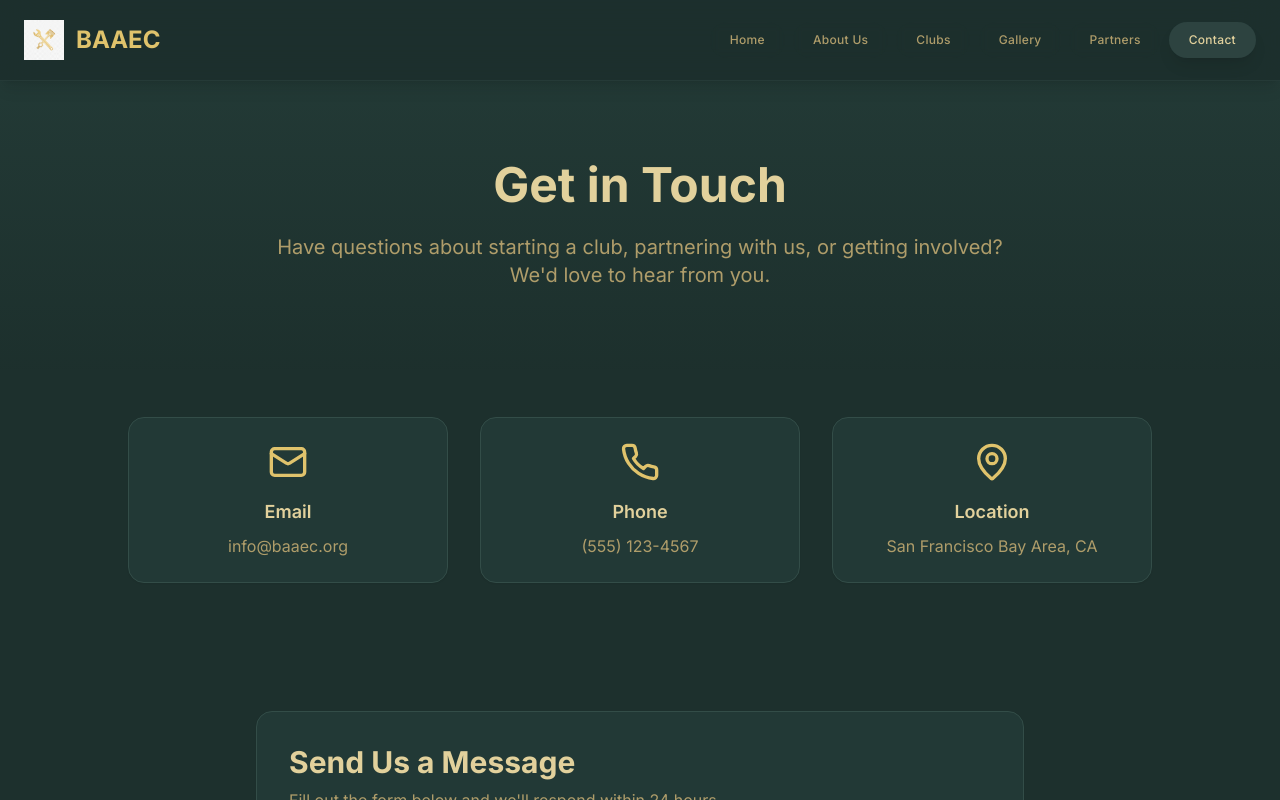
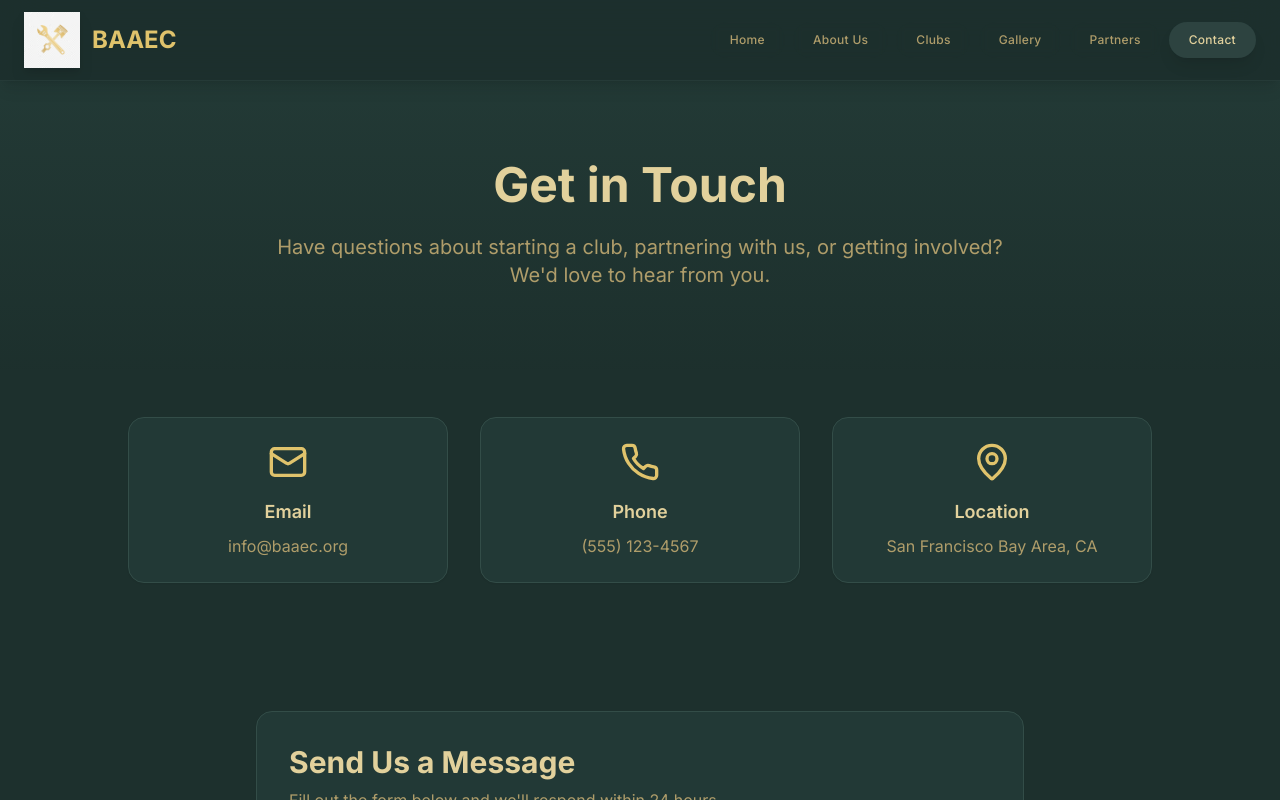
Before and after one commit to shinynail/bayarea-auto-elevate, a React (Vite) app: page /contact in a window 1280 px wide. Shown: the top 800 px of the page. Built offline with nearby package versions, Linux system fonts and the light colour scheme; the HTML template or start-up script is replaced by a standard one.

Commit message:
Refine logo icon

```diff
--- a/src/components/Navigation.tsx
+++ b/src/components/Navigation.tsx
@@ -26,7 +26,7 @@ const Navigation = () => {
               <img
                 src={baaecIcon}
                 alt="BAAEC - Wrench and Piston"
-                className="h-10 w-10 group-hover:rotate-12 transition-all duration-500"
+                className="h-14 w-14 group-hover:rotate-12 transition-all duration-500 drop-shadow-lg"
               />
               <div className="absolute inset-0 bg-primary/20 blur-xl opacity-0 group-hover:opacity-100 transition-opacity duration-500" />
             </div>
```
Also changed, not shown: src/assets/baaec-icon.png.
